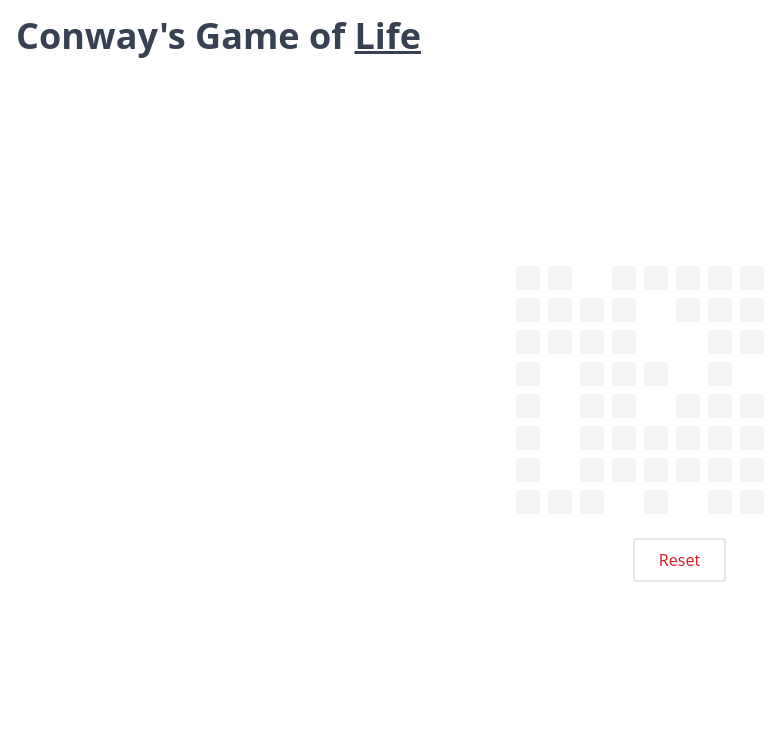
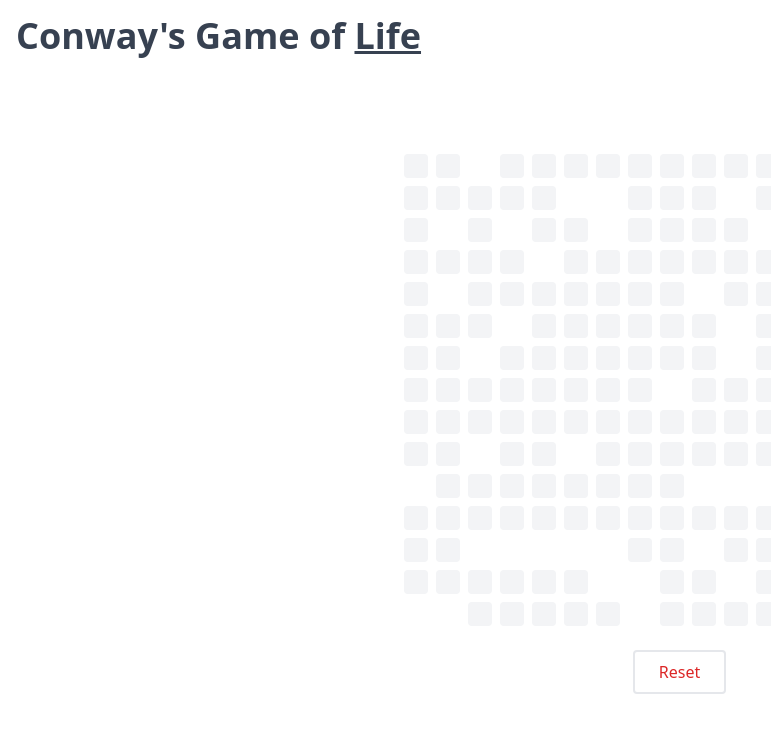
Before and after one commit to EricASC6/conways-game-of-life, a React (Create React App) app: page / in a window 1280 px wide. Shown: the top 732 px of the page, without its empty margins (0-771 px from the left). Built offline with nearby package versions, Linux system fonts and the light colour scheme.

Commit message:
generating next tick

```diff
--- a/src/components/GameBoard.tsx
+++ b/src/components/GameBoard.tsx
@@ -1,18 +1,30 @@
-import React, { useState } from "react";
+import React, { useState, useEffect } from "react";
 import Board from "./Board";
 import Button from "./Button";
-import { boardService } from "../services/board";
+import { gameService } from "../services/game";
 
 interface Props {}
 
-const DIMENSIONS = 8;
-const boardCells = boardService.generateCells(DIMENSIONS);
+const DIMENSIONS = 15;
+
+const boardCells = gameService.generateCells(DIMENSIONS);
 
 const GameBoard: React.FC<Props> = () => {
+  const [isRunning, setIsRunning] = useState<boolean>(false);
   const [cells, setCells] = useState<boolean[][]>(boardCells);
   const [mouseDown, setMouseDown] = useState<boolean>(false);
 
-  console.log("rerender");
+  useEffect(() => {
+    let tickInterval;
+
+    if (isRunning) {
+      tickInterval = null;
+
+      tickInterval = setInterval(() => {
+        setCells((prevCells) => gameService.generateNextTick(prevCells));
+      }, 500);
+    } else clearInterval(tickInterval);
+  }, [isRunning]);
 
   return (
     <div>
@@ -25,16 +37,22 @@ const GameBoard: React.FC<Props> = () => {
           rows={DIMENSIONS}
           columns={DIMENSIONS}
           onCellClick={({ x, y }) => {
-            setCells(boardService.toggleCell(cells, { x, y }));
+            setCells(gameService.toggleCell(cells, { x, y }));
           }}
           onCellHover={({ x, y }) => {
-            if (mouseDown) setCells(boardService.toggleCell(cells, { x, y }));
+            if (mouseDown) setCells(gameService.toggleCell(cells, { x, y }));
           }}
         />
       </div>
 
       <div className="flex justify-center spacing mt-6">
-        <Button>Play</Button>
+        <Button
+          onClick={() => {
+            setIsRunning(!isRunning);
+          }}
+        >
+          {isRunning ? "Pause" : "Play"}
+        </Button>
         <Button
           borderWidth="2"
           borderColor="gray-200"
--- a/src/services/board.ts
+++ /dev/null
@@ -1,41 +0,0 @@
-const generateCells = (dimensions: number): boolean[][] => {
-  const board = [];
-  const ALIVE_PROBABILITY = 0.2;
-
-  for (let i = 0; i < dimensions; i++) {
-    const row = [];
-    for (let j = 0; j < dimensions; j++) {
-      const cellState: boolean = Math.random() <= ALIVE_PROBABILITY;
-      row.push(cellState);
-    }
-
-    board.push(row);
-  }
-
-  return board;
-};
-
-interface Position {
-  x: number;
-  y: number;
-}
-
-const toggleCell = (board: boolean[][], position: Position): boolean[][] => {
-  const newBoard = [...board];
-  const { x, y } = position;
-
-  const rows: number = board[0].length;
-  const cols: number = board.length;
-  const validPosition: boolean = x <= cols - 1 && y <= rows - 1;
-
-  if (!validPosition) throw new Error("Position index out of bounds");
-
-  newBoard[y][x] = !newBoard[y][x];
-
-  return newBoard;
-};
-
-export const boardService = {
-  generateCells,
-  toggleCell,
-};
--- /dev/null
+++ b/src/services/game.ts
@@ -0,0 +1,132 @@
+interface Position {
+  x: number;
+  y: number;
+}
+
+const generateCells = (dimensions: number): boolean[][] => {
+  const board = [];
+  const ALIVE_PROBABILITY = 0.2;
+
+  for (let i = 0; i < dimensions; i++) {
+    const row = [];
+    for (let j = 0; j < dimensions; j++) {
+      const cellState: boolean = Math.random() <= ALIVE_PROBABILITY;
+      row.push(cellState);
+    }
+
+    board.push(row);
+  }
+
+  return board;
+};
+
+const toggleCell = (board: boolean[][], position: Position): boolean[][] => {
+  const newBoard = [...board];
+  const { x, y } = position;
+
+  const rows = board.length;
+  const cols = board[0].length;
+  const validPosition: boolean = isValidPositionOnBoard(rows, cols, position);
+
+  if (!validPosition) throw new Error("Position index out of bounds");
+
+  newBoard[y][x] = !newBoard[y][x];
+
+  return newBoard;
+};
+
+const generateNextTick = (board: boolean[][]): boolean[][] => {
+  if (board.length === 0) throw new Error("Invalid Board Size");
+
+  const newBoard: boolean[][] = [];
+
+  const ROWS = board.length;
+  const COLS = board[0].length;
+
+  for (let i = 0; i < ROWS; i++) {
+    const row = [];
+    for (let j = 0; j < COLS; j++) {
+      const currentCellState: boolean = board[i][j];
+      let cellState: boolean;
+      let aliveNeighbors: number = getNumAliveNeighbors(board, { x: j, y: i });
+
+      if (aliveNeighbors < 2 && currentCellState) cellState = false;
+      else if (aliveNeighbors === 3 && currentCellState) cellState = true;
+      else if (aliveNeighbors > 3 && currentCellState) cellState = false;
+      else if (aliveNeighbors === 3 && !currentCellState) cellState = true;
+      else cellState = false;
+
+      row.push(cellState);
+    }
+
+    newBoard.push(row);
+  }
+  return newBoard;
+};
+
+function isValidPositionOnBoard(
+  rows: number,
+  cols: number,
+  { x, y }: Position
+): boolean {
+  const validPosition: boolean = 0 <= x && x < cols && 0 <= y && y < rows;
+
+  return validPosition;
+}
+
+function getNumAliveNeighbors(board: boolean[][], position: Position): number {
+  const rows = board.length;
+  const cols = board[0].length;
+  const validPosition: boolean = isValidPositionOnBoard(rows, cols, position);
+
+  if (!validPosition) throw new Error("Position index out of bounds");
+
+  let aliveNeigbors: number = 0;
+
+  const neighborPositions: Position[] = getNeighborPositions(
+    rows,
+    cols,
+    position
+  );
+
+  for (const neighbor of neighborPositions) {
+    const cellState: boolean = board[neighbor.y][neighbor.x];
+
+    if (cellState) aliveNeigbors++;
+  }
+
+  return aliveNeigbors;
+}
+
+function getNeighborPositions(
+  rows: number,
+  cols: number,
+  { x, y }: Position
+): Position[] {
+  const neighborPositions: Position[] = [];
+
+  let possiblePos: Position[] = [
+    { x: x - 1, y: y + 1 },
+    { x, y: y + 1 },
+    { x: x + 1, y: y + 1 },
+    { x: x + 1, y },
+    { x: x + 1, y: y - 1 },
+    { x, y: y - 1 },
+    { x: x - 1, y: y - 1 },
+    { x: x - 1, y },
+  ];
+
+  for (const pos of possiblePos) {
+    const validPos: boolean = isValidPositionOnBoard(rows, cols, pos);
+
+    if (validPos) neighborPositions.push(pos);
+  }
+
+  return neighborPositions;
+}
+
+export const gameService = {
+  generateCells,
+  toggleCell,
+  generateNextTick,
+};
```
